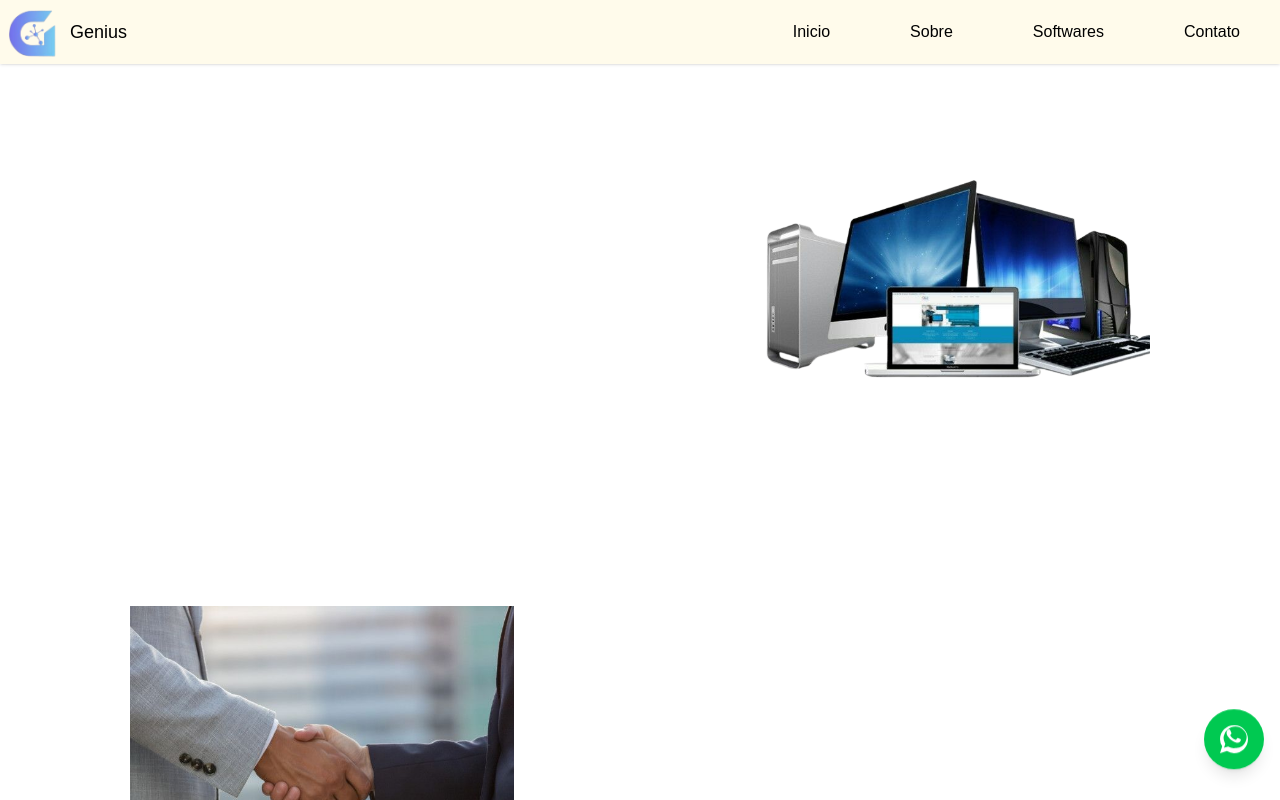
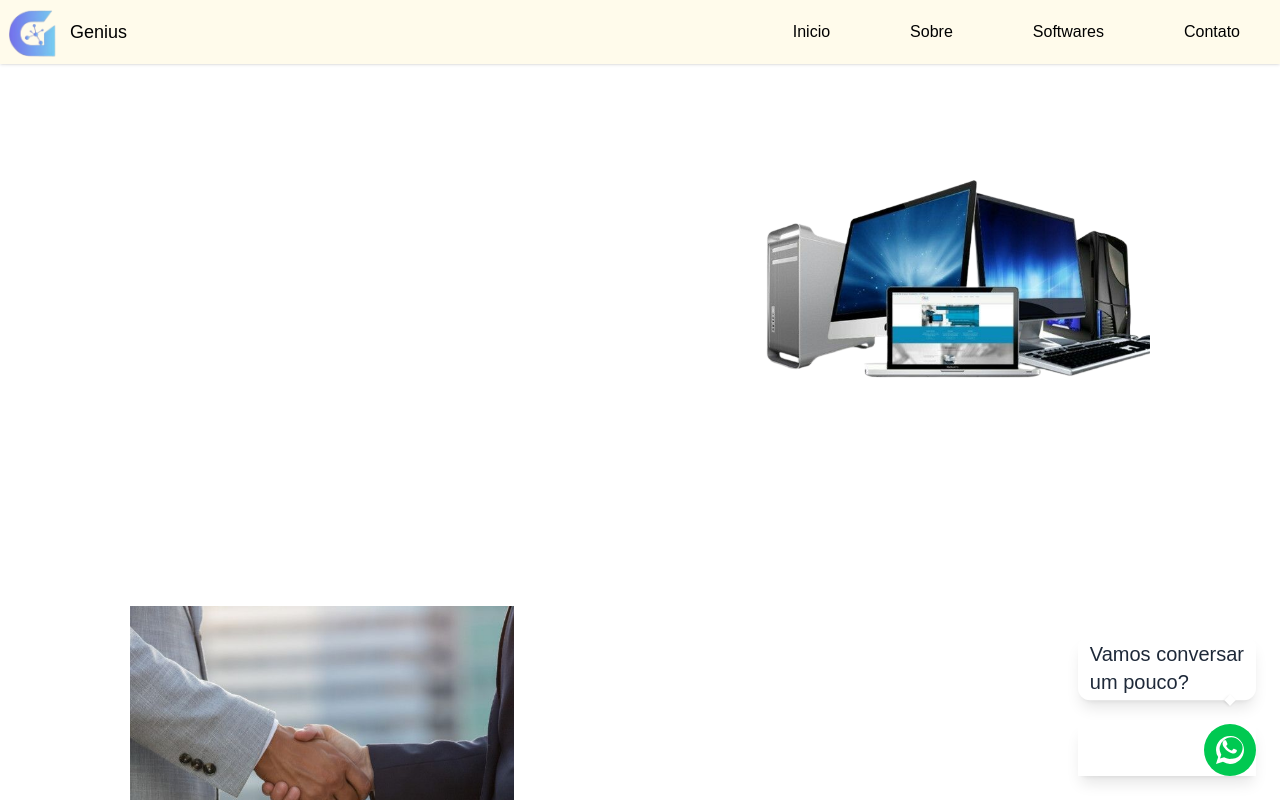
Before and after one commit to RaynerSousa/ProjetoGenius, a Next.js app in the folder projetogenius/: page / in a window 1280 px wide. Shown: the top 800 px of the page. Built offline with nearby package versions, Linux system fonts and the light colour scheme.

Commit message:
button whats feito com um balão

```diff
--- a/projetogenius/src/app/contato/footer.tsx
+++ b/projetogenius/src/app/contato/footer.tsx
@@ -65,9 +65,20 @@ export function WhatsAppButton() {
   href="https://wa.me/558896178334"
   target="_blank"
   rel="noopener noreferrer"
-      className="fixed bottom-4 right-4 bg-green-500 hover:bg-green-600 text-white rounded-full p-4 shadow-lg flex items-center justify-center animate-bounce"
+  className="fixed bottom-1 right-1 overflow-hidden p-5 flex flex-col group"
   aria-label="Contato via WhatsApp"
 >
+  {/* Balão de fala com texto */}
+  <div className="mb-2 px-3 py-1 text-xl bg-white text-gray-800 rounded-xl shadow-lg relative whitespace-nowrap animate-bounce">
+    Vamos conversar <br /> um pouco?
+
+    {/* Triângulo do balão */}
+    <div className="absolute -bottom-1 left-38 -translate-x-1/2 w-2 h-2 bg-white rotate-45 shadow-sm"></div>
+  </div>
+
+  {/* Botão do WhatsApp */}
+  <div className=" text-white shadow-lg flex flex-row-reverse">
+    <div className="bg-green-500 hover:bg-green-600 rounded-full w-13 h-13 flex items-center justify-center">
     {/* Ícone WhatsApp SVG */}
     <svg
       xmlns="http://www.w3.org/2000/svg"
@@ -78,6 +89,9 @@ export function WhatsAppButton() {
     >
       <path d="M20.52 3.48A11.35 11.35 0 0012 0C5.37 0 .01 5.37.01 12a11.25 11.25 0 001.87 6.04L0 24l5.97-1.87a11.27 11.27 0 006.03 1.87c6.63 0 12-5.37 12-12 0-3.2-1.25-6.2-3.48-8.52zm-8.6 16.23a9.14 9.14 0 01-4.6-1.26l-.33-.2-3.54 1.11 1.11-3.46-.21-.34a9.05 9.05 0 012.35-11.85 9 9 0 0112.9 0 9.03 9.03 0 01-6.67 15.8zm5.68-7.72c-.31-.15-1.84-.9-2.13-1-.29-.1-.5-.15-.71.15-.21.31-.81 1-.99 1.2-.18.21-.36.24-.67.08-.31-.15-1.31-.48-2.5-1.54-.92-.82-1.54-1.83-1.72-2.13-.18-.3-.02-.46.13-.61.13-.13.31-.35.47-.53.15-.18.2-.3.3-.5.1-.21.05-.39-.02-.54-.08-.15-.7-1.7-.96-2.32-.25-.61-.5-.53-.71-.54-.18 0-.39 0-.59 0-.2 0-.54.07-.82.39-.27.3-1.04 1.02-1.04 2.48 0 1.46 1.07 2.88 1.22 3.08.15.21 2.11 3.22 5.11 4.52.71.31 1.26.5 1.69.64.71.23 1.36.2 1.87.12.57-.1 1.84-.75 2.1-1.48.26-.73.26-1.36.18-1.48-.08-.12-.29-.2-.6-.35z" />
     </svg>
+    </div>
+  </div>
 </a>
+
   );
 }
--- a/projetogenius/src/app/linksNavbar/InfinitScroll.css
+++ b/projetogenius/src/app/linksNavbar/InfinitScroll.css
@@ -24,7 +24,7 @@
 .img-item{
     position: absolute;
     height: inherit;
-    width: 20vw;
+    width: 25vw;
     left: 100%;
     animation: infinite-scroll var(--duration) infinite linear;
     animation-delay: calc(var(--duration)/var(--totalitens) * (var(--totalitens ) - var(--i))* -1);
--- a/projetogenius/src/app/page.tsx
+++ b/projetogenius/src/app/page.tsx
@@ -21,13 +21,12 @@ export default function Home() {
     <div className="flex flex-col">
       <NavBar links={links} />
       {/* Conteúdo da página */}
-      <main className="">
+      <main className="overflow-hidden">
         <Introdutorio />
         <Sobre />
         <InfiniteScrollHorizontal />
         <Softwares />
         <Comentarios/>
-        <div></div>
         <Contato />
         <WhatsAppButton />
       </main>
```
Lines whose indentation alone changed are shown as unchanged.
